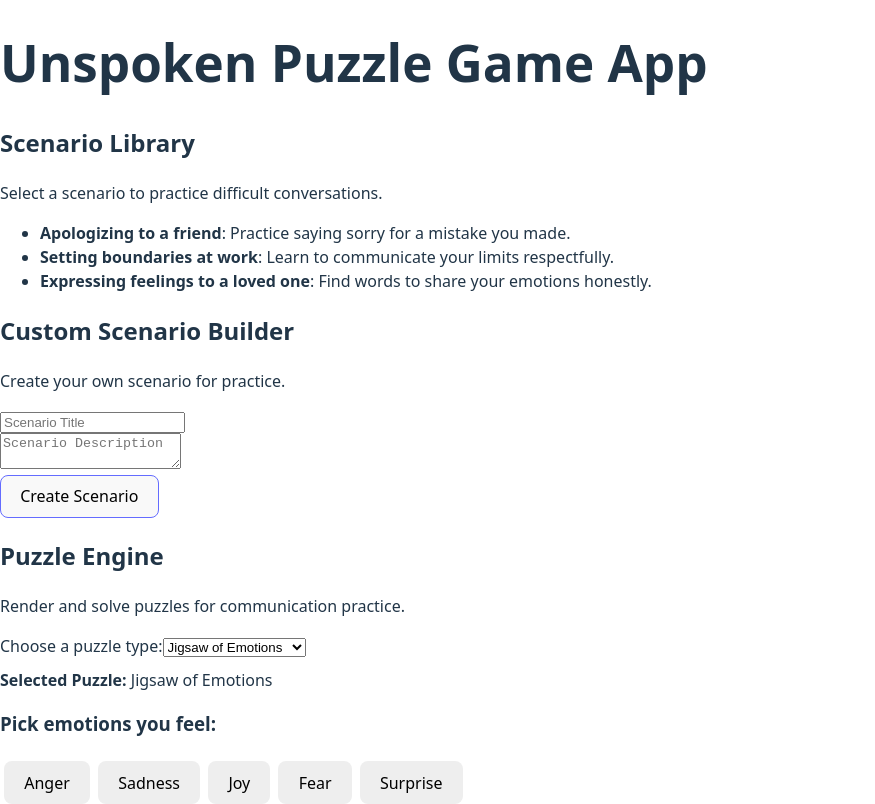
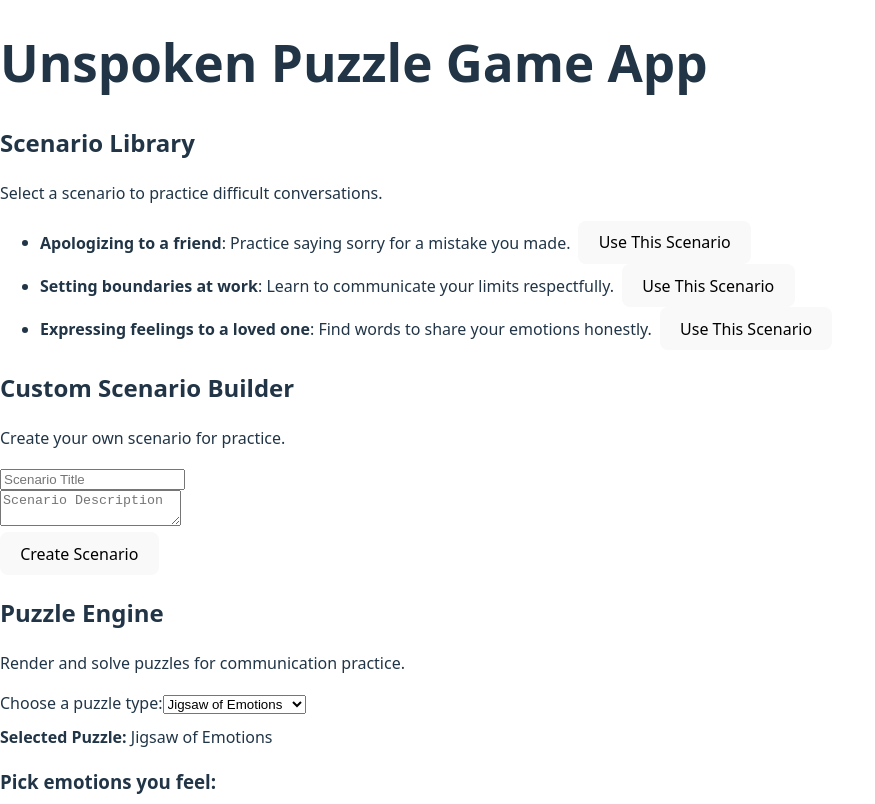
Before and after one commit to ObviouslySarang/unspoken, a React (Vite) app: page / in a window 1280 px wide. Shown: the top 804 px of the page, without its empty margins (0-875 px from the left). Built offline with nearby package versions, Linux system fonts and the light colour scheme.

Commit message:
Connect ScenarioLibrary to AIFeedback for scenario-driven input

```diff
--- a/src/App.jsx
+++ b/src/App.jsx
@@ -1,3 +1,4 @@
+import { useState } from 'react';
 import ScenarioLibrary from './features/scenarioLibrary/ScenarioLibrary';
 import CustomBuilder from './features/customBuilder/CustomBuilder';
 import PuzzleEngine from './features/puzzles/PuzzleEngine';
@@ -6,13 +7,15 @@ import Community from './features/community/Community';
 import PrivacyCenter from './features/privacy/PrivacyCenter';
 
 function App() {
+  const [aiInput, setAIInput] = useState("");
+
   return (
     <div>
       <h1>Unspoken Puzzle Game App</h1>
-      <ScenarioLibrary />
+      <ScenarioLibrary onSelectScenario={setAIInput} />
       <CustomBuilder />
       <PuzzleEngine />
-      <AIFeedback />
+      <AIFeedback initialInput={aiInput} />
       <Community />
       <PrivacyCenter />
     </div>
--- a/src/features/aiFeedback/AIFeedback.jsx
+++ b/src/features/aiFeedback/AIFeedback.jsx
@@ -1,9 +1,13 @@
-import React, { useState } from "react";
+import React, { useState, useEffect } from "react";
 
-const AIFeedback = () => {
+const AIFeedback = ({ initialInput = "" }) => {
   const [feedback, setFeedback] = useState("");
-  const [input, setInput] = useState("");
+  const [input, setInput] = useState(initialInput);
   const [loading, setLoading] = useState(false);
+
+  useEffect(() => {
+    setInput(initialInput);
+  }, [initialInput]);
 
   const handleAI = async () => {
     setLoading(true);
--- a/src/features/scenarioLibrary/ScenarioLibrary.jsx
+++ b/src/features/scenarioLibrary/ScenarioLibrary.jsx
@@ -1,7 +1,7 @@
 import React from "react";
 import { scenarios } from "./scenarios";
 
-const ScenarioLibrary = () => (
+const ScenarioLibrary = ({ onSelectScenario }) => (
   <div>
     <h2>Scenario Library</h2>
     <p>Select a scenario to practice difficult conversations.</p>
@@ -9,6 +9,9 @@ const ScenarioLibrary = () => (
       {scenarios.map(s => (
         <li key={s.id}>
           <strong>{s.title}</strong>: {s.description}
+          <button style={{ marginLeft: 8 }} onClick={() => onSelectScenario(s.title + ': ' + s.description)}>
+            Use This Scenario
+          </button>
         </li>
       ))}
     </ul>
```
